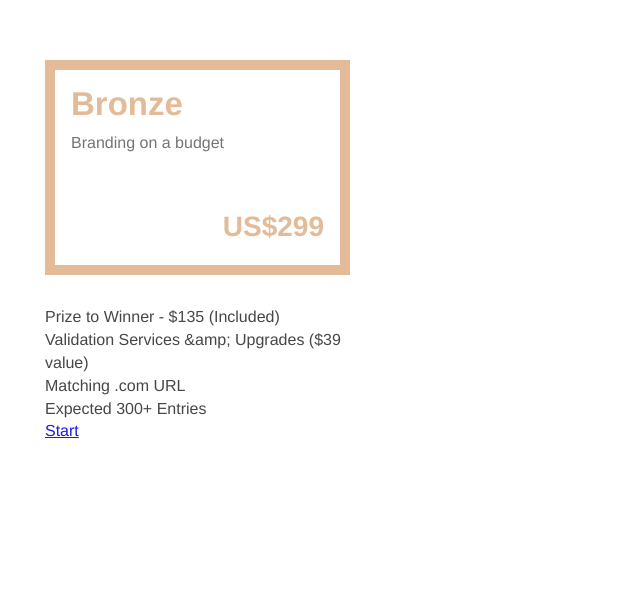
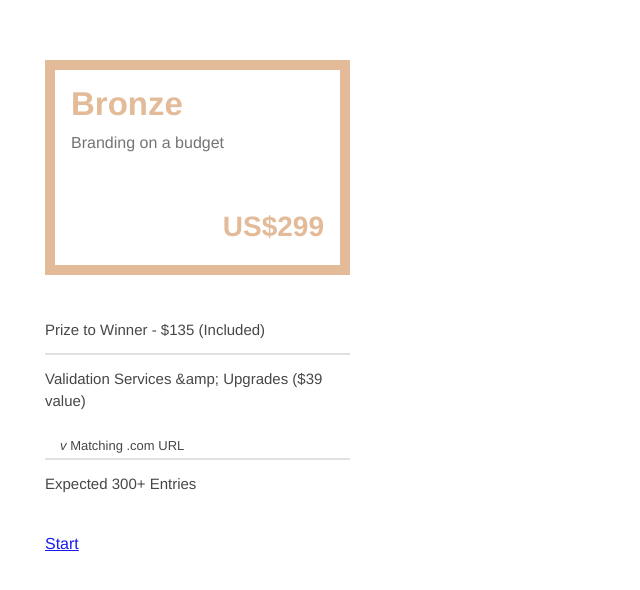
Before and after one commit to KostyaCoder/squad-page, a React (Create React App) app: page / in a window 1280 px wide. Shown: the top 590 px of the page, without its empty margins (0-640 px from the left). Built offline with nearby package versions, Linux system fonts and the light colour scheme.

Commit message:
Refactor style element

```diff
--- /dev/null
+++ b/src/components/ElrmentMenu/element.module.scss
@@ -0,0 +1,23 @@
+.li {
+  font-size: 15px;
+  font-weight: 500;
+  padding: 13px 0;
+}
+
+.borderBottom {
+  border-bottom: 2px solid #ddd;
+}
+
+.borderTop {
+  border-top: 2px solid #ddd;
+}
+
+.subMenu {
+  font-size: 13px;
+  font-weight: 500;
+  padding: 13px 0 2px 15px;
+}
+
+.check::before {
+  content: "v ";
+}
--- a/src/components/ElrmentMenu/index.js
+++ b/src/components/ElrmentMenu/index.js
@@ -1,5 +1,5 @@
 import classNames from "classnames";
-import style from "../../App.module.scss";
+import style from "./element.module.scss";
 
 export default function ElementMenu(props) {
   const { elementData } = props;
```
